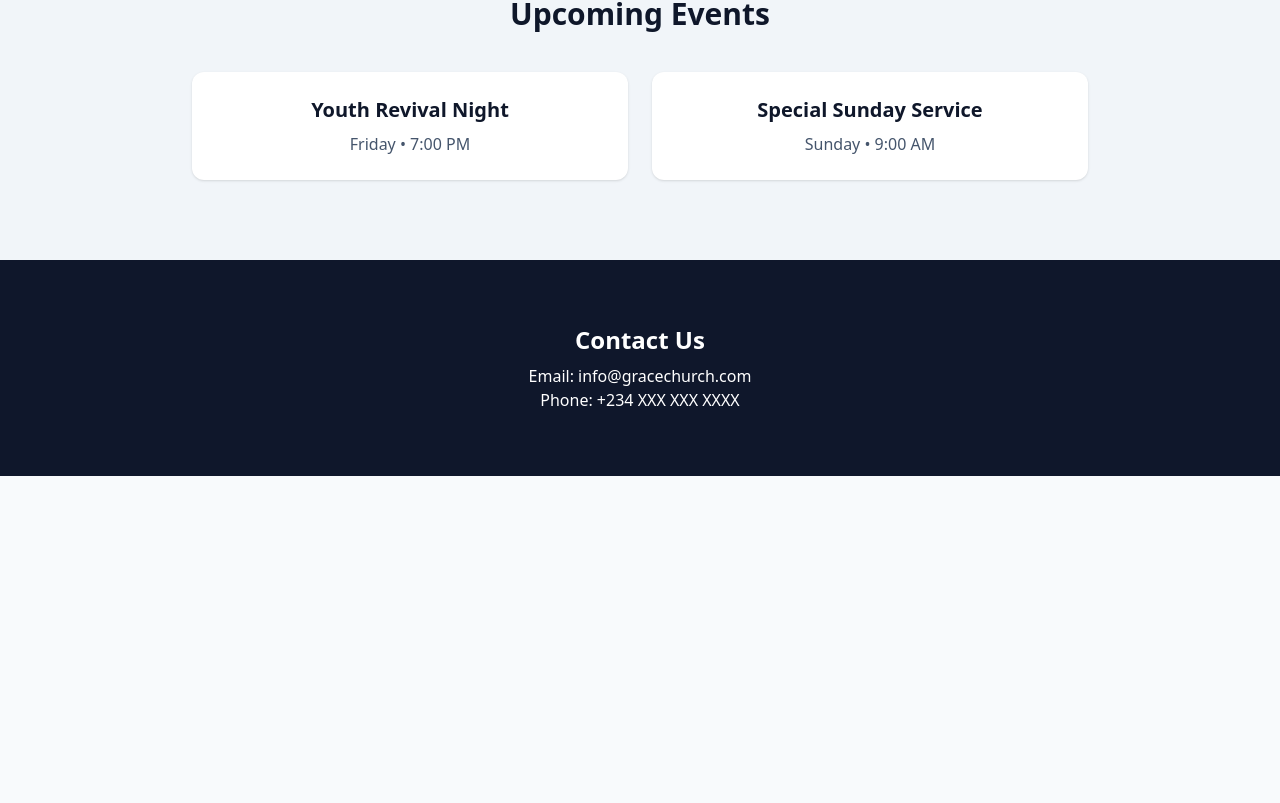
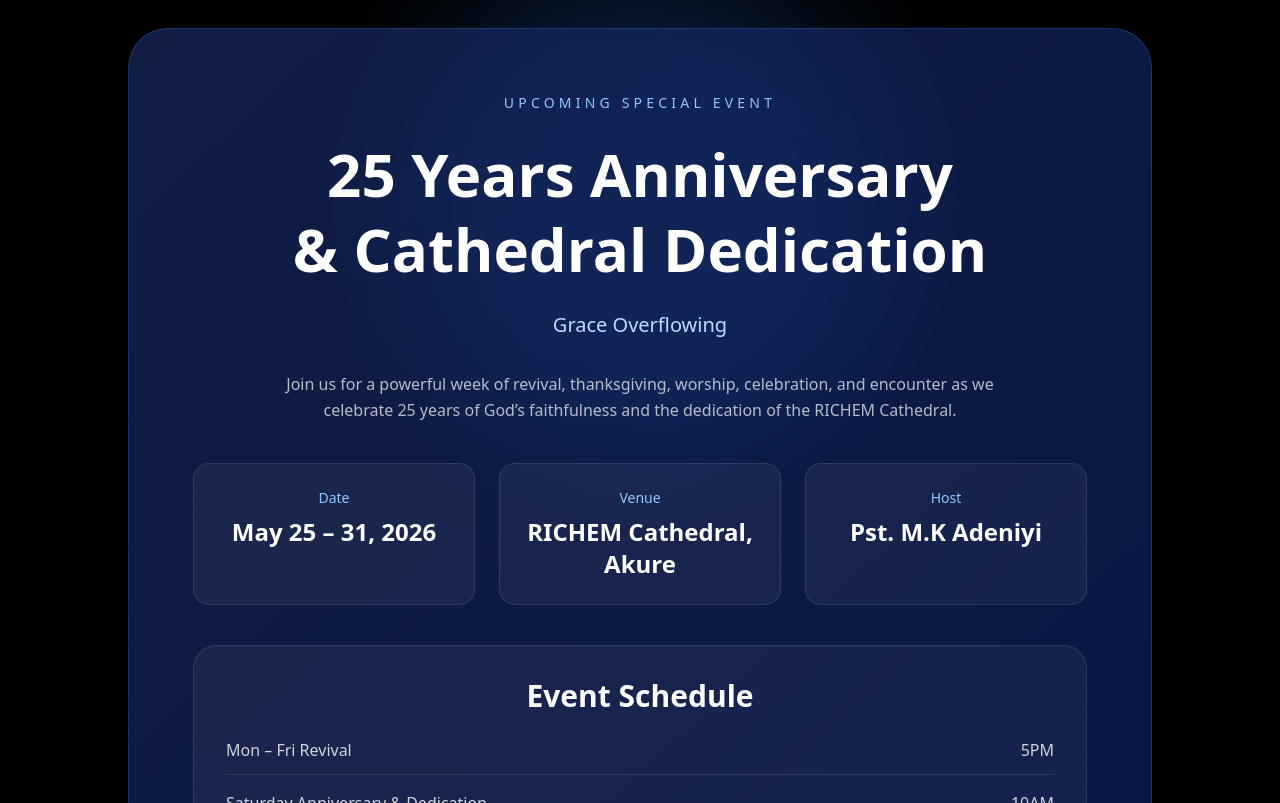
Before and after one commit to adeloyedivine-ship-it/church-site, a Next.js app: page / in a window 1280 px wide. Shown: the part 3557-4360 px from the top of the page. Before the commit the page ends 4033 px from the top, so only its background shows below. Built offline with nearby package versions, Linux system fonts and the light colour scheme.

Commit message:
premium anniversary banner

```diff
--- a/app/components/Events.tsx
+++ b/app/components/Events.tsx
@@ -1,25 +1,111 @@
+"use client";
+
+import { motion } from "framer-motion";
+
 export default function Events() {
   return (
-    <section className="py-20 px-6 bg-slate-100 text-center">
-      <h2 className="text-3xl font-bold mb-10">Upcoming Events</h2>
+    <section
+      id="events"
+      className="relative py-28 px-6 bg-black text-white overflow-hidden"
+    >
 
-      <div className="grid md:grid-cols-2 gap-6 max-w-4xl mx-auto">
+      <div className="absolute inset-0 opacity-20">
+        <div className="absolute w-[500px] h-[500px] bg-blue-500 rounded-full blur-3xl top-10 left-1/2 -translate-x-1/2"></div>
+      </div>
 
-        <div className="bg-white p-6 rounded-xl shadow">
-          <h3 className="font-bold text-xl">Youth Revival Night</h3>
-          <p className="text-slate-600 mt-2">
-            Friday • 7:00 PM
+      <motion.div
+        initial={{ opacity: 0, scale: 0.95 }}
+        whileInView={{ opacity: 1, scale: 1 }}
+        transition={{ duration: 0.7 }}
+        viewport={{ once: true }}
+        className="relative z-10 max-w-5xl mx-auto bg-gradient-to-br from-blue-950/80 to-blue-700/30 border border-blue-400/20 rounded-[40px] p-10 md:p-16 backdrop-blur"
+      >
+
+        <div className="text-center">
+
+          <p className="uppercase tracking-[0.3em] text-blue-300 text-sm mb-6">
+            Upcoming Special Event
           </p>
+
+          <h2 className="text-4xl md:text-6xl font-bold leading-tight mb-6">
+            25 Years Anniversary <br />
+            & Cathedral Dedication
+          </h2>
+
+          <p className="text-blue-200 text-xl mb-8">
+            Grace Overflowing
+          </p>
+
+          <p className="text-white/70 max-w-3xl mx-auto leading-relaxed mb-10">
+            Join us for a powerful week of revival, thanksgiving,
+            worship, celebration, and encounter as we celebrate
+            25 years of God’s faithfulness and the dedication
+            of the RICHEM Cathedral.
+          </p>
+
         </div>
 
-        <div className="bg-white p-6 rounded-xl shadow">
-          <h3 className="font-bold text-xl">Special Sunday Service</h3>
-          <p className="text-slate-600 mt-2">
-            Sunday • 9:00 AM
-          </p>
+        <div className="grid md:grid-cols-3 gap-6 mb-10">
+
+          <div className="bg-white/5 border border-white/10 rounded-2xl p-6 text-center">
+            <p className="text-blue-300 text-sm mb-2">
+              Date
+            </p>
+
+            <h3 className="text-2xl font-semibold">
+              May 25 – 31, 2026
+            </h3>
+          </div>
+
+          <div className="bg-white/5 border border-white/10 rounded-2xl p-6 text-center">
+            <p className="text-blue-300 text-sm mb-2">
+              Venue
+            </p>
+
+            <h3 className="text-2xl font-semibold">
+              RICHEM Cathedral, Akure
+            </h3>
+          </div>
+
+          <div className="bg-white/5 border border-white/10 rounded-2xl p-6 text-center">
+            <p className="text-blue-300 text-sm mb-2">
+              Host
+            </p>
+
+            <h3 className="text-2xl font-semibold">
+              Pst. M.K Adeniyi
+            </h3>
+          </div>
+
         </div>
 
-      </div>
+        <div className="bg-white/5 border border-white/10 rounded-3xl p-8">
+
+          <h3 className="text-3xl font-semibold mb-6 text-center">
+            Event Schedule
+          </h3>
+
+          <div className="space-y-4 text-white/80">
+
+            <div className="flex justify-between border-b border-white/10 pb-3">
+              <span>Mon – Fri Revival</span>
+              <span>5PM</span>
+            </div>
+
+            <div className="flex justify-between border-b border-white/10 pb-3">
+              <span>Saturday Anniversary & Dedication</span>
+              <span>10AM</span>
+            </div>
+
+            <div className="flex justify-between">
+              <span>Sunday Thanksgiving</span>
+              <span>9AM</span>
+            </div>
+
+          </div>
+        </div>
+
+      </motion.div>
     </section>
   );
 }
```
